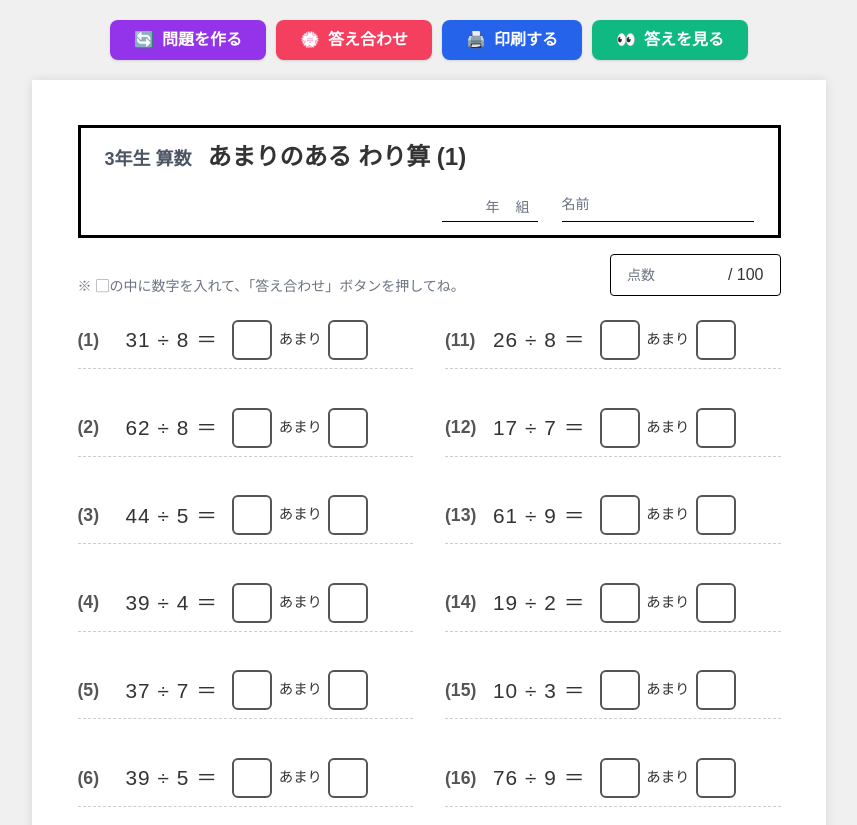
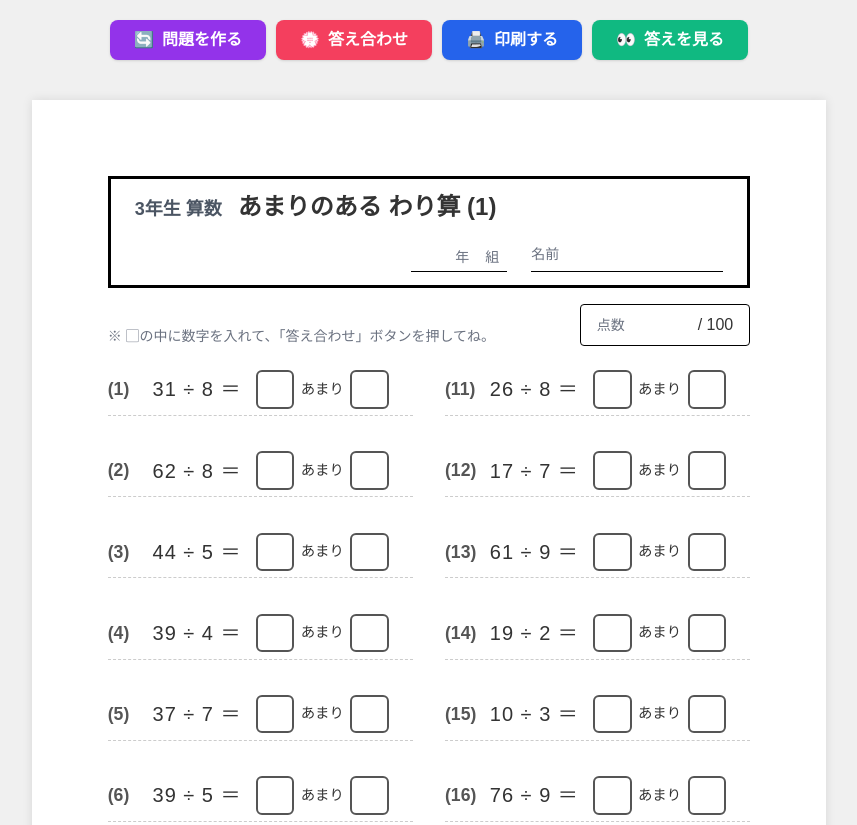
Before and after one commit to koitea265-blip/amarinoarwarizan, a plain HTML site: page index.html in a window 1280 px wide. Shown: the top 825 px of the page, without its empty margins (211-1068 px from the left). Drawn offline with nearby package versions, Linux system fonts and the light colour scheme; a web font is replaced by a local one.

Commit message:
Update index.html

```diff
--- a/index.html
+++ b/index.html
@@ -13,6 +13,12 @@
             font-family: 'Zen Maru Gothic', sans-serif;
             background-color: #f0f0f0;
             color: #333;
+            /* 画面表示時に全体を中央寄せ */
+            display: flex;
+            flex-direction: column;
+            align-items: center;
+            min-height: 100vh;
+            padding-bottom: 40px;
         }
 
         /* Print Page Setup */
@@ -25,9 +31,10 @@
         .sheet {
             background: white;
             width: 210mm;
-            min-height: 297mm;
+            min-height: 297mm; /* A4 height */
             margin: 20px auto;
-            padding: 12mm; /* 15mmから少し縮小して余裕を持たせる */
+            /* 余白を広げて中央配置感を強める */
+            padding: 20mm;
             box-shadow: 0 0 10px rgba(0,0,0,0.1);
             position: relative;
             box-sizing: border-box;
@@ -38,15 +45,15 @@
         /* Header Box Styling */
         .header-box {
             border: 3px solid #000;
-            padding: 0.8rem 1.5rem; /* パディングを少し調整 */
-            margin-bottom: 1rem; /* 下マージンを縮小 */
+            padding: 0.8rem 1.5rem;
+            margin-bottom: 1rem;
         }
 
         /* Column Layout for Problems */
         .problems-wrapper {
             display: flex;
             gap: 2rem;
-            margin-top: 0.5rem; /* 上マージンを縮小 */
+            margin-top: 0.5rem;
             flex-grow: 1; /* Allow problems to take available space */
         }
 
@@ -59,13 +66,14 @@
         }
 
         .problem-item {
-            font-size: 1.3rem;
+            /* 余白を増やした分、文字と行間を少し詰めて収める */
+            font-size: 1.25rem;
             border-bottom: 1px dashed #ccc;
-            padding-bottom: 0.5rem; /* 0.8remから縮小 */
-            margin-bottom: 0.8rem; /* 1.2remから縮小 */
+            padding-bottom: 0.4rem;
+            margin-bottom: 0.6rem;
             display: flex;
             align-items: center;
-            min-height: 2.8rem; /* 3remから少し縮小 */
+            min-height: 2.6rem;
             white-space: nowrap;
             position: relative;
         }
@@ -79,7 +87,7 @@
 
         .problem-number {
             font-weight: bold;
-            width: 3rem;
+            width: 2.8rem;
             font-size: 1.1rem;
             color: #555;
             flex-shrink: 0;
@@ -112,13 +120,13 @@
         /* Input Box Styling */
         input.box {
             display: inline-block;
-            width: 2.5rem;
-            height: 2.5rem;
+            width: 2.4rem; /* 少し縮小 */
+            height: 2.4rem;
             border: 2px solid #555;
             margin: 0;
             font-weight: bold;
             color: #333;
-            font-size: 1.3rem;
+            font-size: 1.25rem;
             border-radius: 6px;
             background: white;
             text-align: center;
@@ -159,7 +167,7 @@
             left: 50%;
             transform: translate(-50%, -55%);
             color: #ef4444;
-            font-size: 3.5rem;
+            font-size: 3.2rem;
             font-family: "Times New Roman", serif;
             pointer-events: none;
             display: none;
@@ -199,9 +207,9 @@
             align-items: center;
             color: #d00;
             border: 2px solid #555;
-            width: 2.5rem;
-            height: 2.5rem;
-            font-size: 1.3rem;
+            width: 2.4rem;
+            height: 2.4rem;
+            font-size: 1.25rem;
             border-radius: 6px;
             margin: 0 0.2rem;
         }
@@ -209,6 +217,7 @@
         /* Screen-only controls */
         .controls {
             max-width: 210mm;
+            width: 100%;
             margin: 20px auto;
             text-align: center;
             display: flex;
@@ -222,6 +231,8 @@
             body {
                 background: none;
                 margin: 0;
+                display: block; /* Flexを解除して印刷レイアウトに従う */
+                padding: 0;
                 -webkit-print-color-adjust: exact;
             }
             .controls, .toast {
@@ -229,11 +240,17 @@
             }
             .sheet {
                 box-shadow: none;
-                margin: 0;
+                margin: 0 auto; /* 中央配置 */
                 width: 100%;
-                height: 297mm; /* 高さを固定 */
+                height: 297mm;
                 page-break-after: always;
-                padding: 10mm; /* 印刷時はパディングをさらに調整して確実に収める */
+                /* 印刷時の余白を20mmに設定し、全体を中央に寄せる */
+                padding: 20mm;
+                overflow: hidden;
+            }
+
+            .sheet:last-of-type {
+                page-break-after: auto;
             }
         }
     </style>
@@ -251,7 +268,6 @@
         <button onclick="window.print()" class="bg-blue-600 hover:bg-blue-700 text-white font-bold py-2 px-6 rounded-lg shadow transition flex items-center gap-2">
             <span>🖨️</span> 印刷する
         </button>
-        <!-- 変更箇所：IDを追加し、関数を変更 -->
         <button id="toggle-answer-btn" onclick="toggleAnswers()" class="bg-emerald-500 hover:bg-emerald-600 text-white font-bold py-2 px-6 rounded-lg shadow transition flex items-center gap-2">
             <span>👀</span> 答えを見る
         </button>
```
